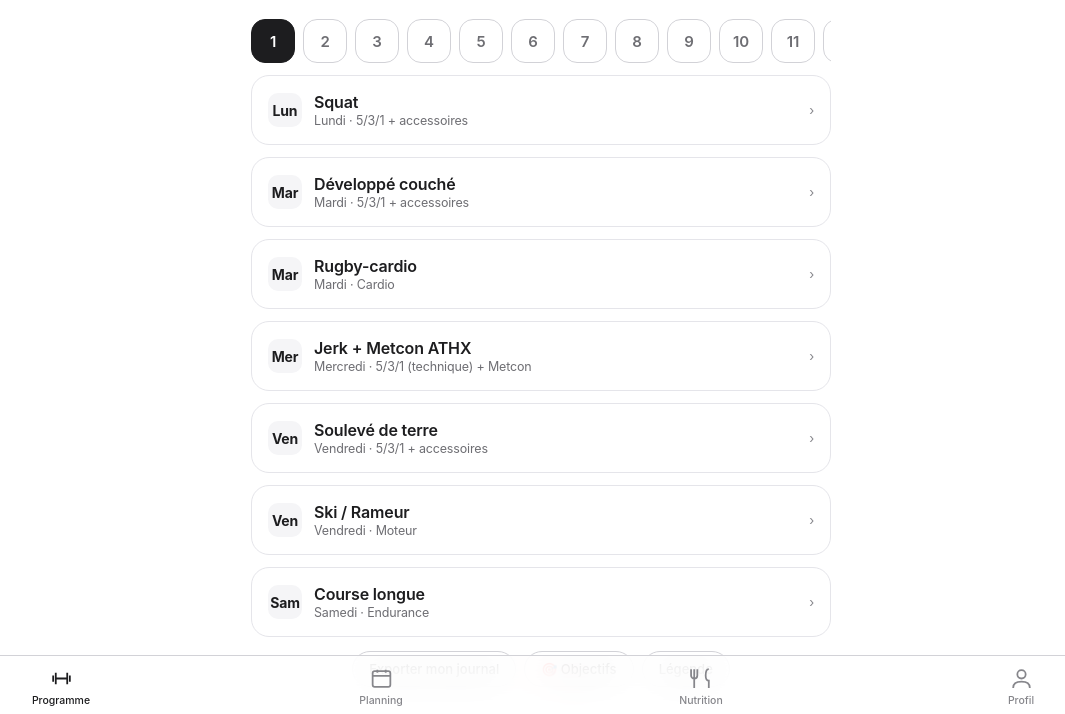
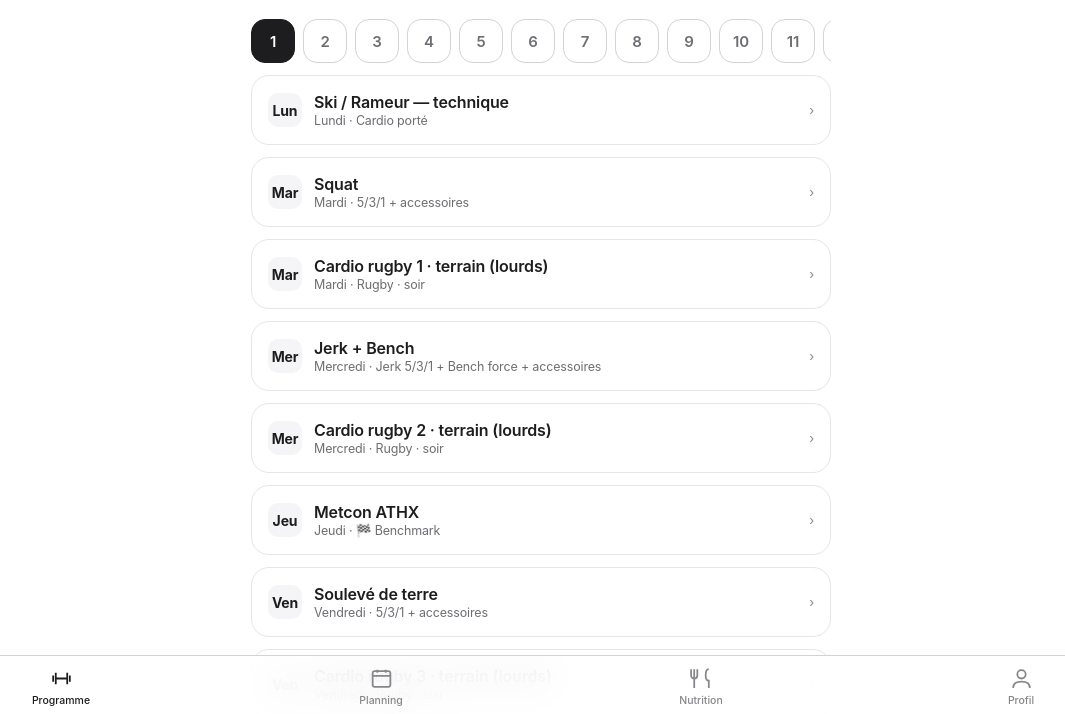
Before and after one commit to florentboucher/athx-531, a plain HTML site: page index.html in a window 1280 px wide. Shown: the part 85-799 px from the top of the page, without its empty margins (99-1164 px from the left). Drawn offline with Linux system fonts and the light colour scheme.

Commit message:
Refonte semaine : 3 muscus (mar/mer/ven), jour Jerk+Bench force, soulevé max 260, cardio rugby RC Courbevoie par semaine, ski lundi, metcon jeudi, week-end au choix
Co-Authored-By: Claude Opus 4.8 <noreply@anthropic.com>

```diff
--- a/index.html
+++ b/index.html
@@ -171,7 +171,7 @@
   <div id="legendBox" style="display:none">
     <div class="legend">
       <b>PARTIE 1 = 5/3/1</b> : le dernier set noté <b>« + »</b> se fait en <b>max de reps</b> (AMRAP), ~1 rep en réserve — jamais l'échec total. Échauffement 40/50/60% du TM avant.<br>
-      <b>Jerk</b> : pas d'AMRAP — reps prescrites +1-2 max, techniques et explosives.<br>
+      <b>Jerk</b> : pas d'AMRAP — reps prescrites +1-2 max, techniques et explosives. <b>Bench</b> (mer, après le jerk) : force sous-maximale 3×5-6, 2-3 reps en réserve, jamais l'échec.<br>
       <b>PARTIES 2+ = accessoires hypertrophie</b> (volume/prévention). <b>TEMPO</b> (ex. 30X1) : excentrique / pause basse / concentrique (X=explosif) / pause haute (s). <b>RPE</b> : intensité /10. <b>REST</b> : récup. <b>/side</b> : par côté. « enchaîner » = superset/triset (récup en fin de tour).<br>
       <b>Deload</b> (sem. 4 · 8 · 12) : reps prescrites, pas de max ; allège aussi les accessoires.
     </div>
@@ -184,8 +184,8 @@
       <table class="gtable">
         <tr><th>Lift</th><th>Départ</th><th>Visé (fin)</th><th>Gain</th></tr>
         <tr><td>Squat</td><td>210</td><td>220-225</td><td>+10-15</td></tr>
-        <tr><td>Soulevé</td><td>250</td><td>260-265</td><td>+10-15</td></tr>
-        <tr><td>Bench</td><td>170</td><td>176-180</td><td>+6-10</td></tr>
+        <tr><td>Soulevé</td><td>260</td><td>270-275</td><td>+10-15</td></tr>
+        <tr><td>Bench (force)</td><td>170</td><td>177-182</td><td>+7-12</td></tr>
         <tr><td>Jerk</td><td>160</td><td>165-170</td><td>+5-10</td></tr>
       </table>
       <p class="gnote"><b>≈ +35 à +50 kg cumulés</b> sur les 4 mouvements. Ces cibles supposent que tes maxes de départ sont réels — tes AMRAP de la semaine 1 te le confirmeront (bien au-dessus des reps cibles = tu es plus fort ; en-dessous = le TM se recale).</p>
@@ -456,18 +456,18 @@ const S531 = {
     {sets:"60 ×5 · 75 ×5 · 90 ×5",warm:"60×5 · 75×5 · 90×3",cible:"",label:"Cycle 3 · Deload — 40/50/60%",deload:true,tm:"150"}
   ],
   deadlift: [
-    {sets:"137,5 ×5 · 160 ×5 · 180 ×5+",warm:"85×5 · 105×5 · 127,5×3",cible:"~12",label:"Cycle 1 · Sem. 1 — 65/75/85%",deload:false,tm:"212,5"},
-    {sets:"150 ×3 · 170 ×3 · 190 ×3+",warm:"85×5 · 105×5 · 127,5×3",cible:"~9",label:"Cycle 1 · Sem. 2 — 70/80/90%",deload:false,tm:"212,5"},
-    {sets:"160 ×5 · 180 ×3 · 202,5 ×1+",warm:"85×5 · 105×5 · 127,5×3",cible:"~7",label:"Cycle 1 · Sem. 3 — 75/85/95%",deload:false,tm:"212,5"},
-    {sets:"85 ×5 · 105 ×5 · 127,5 ×5",warm:"85×5 · 105×5 · 127,5×3",cible:"",label:"Cycle 1 · Deload — 40/50/60%",deload:true,tm:"212,5"},
-    {sets:"142,5 ×5 · 162,5 ×5 · 185 ×5+",warm:"87,5×5 · 110×5 · 130×3",cible:"~11",label:"Cycle 2 · Sem. 1 — 65/75/85%",deload:false,tm:"217,5"},
-    {sets:"152,5 ×3 · 175 ×3 · 195 ×3+",warm:"87,5×5 · 110×5 · 130×3",cible:"~8",label:"Cycle 2 · Sem. 2 — 70/80/90%",deload:false,tm:"217,5"},
-    {sets:"162,5 ×5 · 185 ×3 · 207,5 ×1+",warm:"87,5×5 · 110×5 · 130×3",cible:"~6",label:"Cycle 2 · Sem. 3 — 75/85/95%",deload:false,tm:"217,5"},
-    {sets:"87,5 ×5 · 110 ×5 · 130 ×5",warm:"87,5×5 · 110×5 · 130×3",cible:"",label:"Cycle 2 · Deload — 40/50/60%",deload:true,tm:"217,5"},
-    {sets:"145 ×5 · 167,5 ×5 · 190 ×5+",warm:"90×5 · 110×5 · 132,5×3",cible:"~9",label:"Cycle 3 · Sem. 1 — 65/75/85%",deload:false,tm:"222,5"},
-    {sets:"155 ×3 · 177,5 ×3 · 200 ×3+",warm:"90×5 · 110×5 · 132,5×3",cible:"~8",label:"Cycle 3 · Sem. 2 — 70/80/90%",deload:false,tm:"222,5"},
-    {sets:"167,5 ×5 · 190 ×3 · 212,5 ×1+",warm:"90×5 · 110×5 · 132,5×3",cible:"~5",label:"Cycle 3 · Sem. 3 — 75/85/95%",deload:false,tm:"222,5"},
-    {sets:"90 ×5 · 110 ×5 · 132,5 ×5",warm:"90×5 · 110×5 · 132,5×3",cible:"",label:"Cycle 3 · Deload — 40/50/60%",deload:true,tm:"222,5"}
+    {sets:"142,5 ×5 · 165 ×5 · 187,5 ×5+",warm:"87,5×5 · 110×5 · 132,5×3",cible:"~12",label:"Cycle 1 · Sem. 1 — 65/75/85%",deload:false,tm:"220"},
+    {sets:"155 ×3 · 175 ×3 · 197,5 ×3+",warm:"87,5×5 · 110×5 · 132,5×3",cible:"~10",label:"Cycle 1 · Sem. 2 — 70/80/90%",deload:false,tm:"220"},
+    {sets:"165 ×5 · 187,5 ×3 · 210 ×1+",warm:"87,5×5 · 110×5 · 132,5×3",cible:"~7",label:"Cycle 1 · Sem. 3 — 75/85/95%",deload:false,tm:"220"},
+    {sets:"87,5 ×5 · 110 ×5 · 132,5 ×5",warm:"87,5×5 · 110×5 · 132,5×3",cible:"",label:"Cycle 1 · Deload — 40/50/60%",deload:true,tm:"220"},
+    {sets:"145 ×5 · 170 ×5 · 190 ×5+",warm:"90×5 · 112,5×5 · 135×3",cible:"~11",label:"Cycle 2 · Sem. 1 — 65/75/85%",deload:false,tm:"225"},
+    {sets:"157,5 ×3 · 180 ×3 · 202,5 ×3+",warm:"90×5 · 112,5×5 · 135×3",cible:"~9",label:"Cycle 2 · Sem. 2 — 70/80/90%",deload:false,tm:"225"},
+    {sets:"170 ×5 · 190 ×3 · 215 ×1+",warm:"90×5 · 112,5×5 · 135×3",cible:"~6",label:"Cycle 2 · Sem. 3 — 75/85/95%",deload:false,tm:"225"},
+    {sets:"90 ×5 · 112,5 ×5 · 135 ×5",warm:"90×5 · 112,5×5 · 135×3",cible:"",label:"Cycle 2 · Deload — 40/50/60%",deload:true,tm:"225"},
+    {sets:"150 ×5 · 172,5 ×5 · 195 ×5+",warm:"92,5×5 · 115×5 · 137,5×3",cible:"~10",label:"Cycle 3 · Sem. 1 — 65/75/85%",deload:false,tm:"230"},
+    {sets:"160 ×3 · 185 ×3 · 207,5 ×3+",warm:"92,5×5 · 115×5 · 137,5×3",cible:"~8",label:"Cycle 3 · Sem. 2 — 70/80/90%",deload:false,tm:"230"},
+    {sets:"172,5 ×5 · 195 ×3 · 217,5 ×1+",warm:"92,5×5 · 115×5 · 137,5×3",cible:"~6",label:"Cycle 3 · Sem. 3 — 75/85/95%",deload:false,tm:"230"},
+    {sets:"92,5 ×5 · 115 ×5 · 137,5 ×5",warm:"92,5×5 · 115×5 · 137,5×3",cible:"",label:"Cycle 3 · Deload — 40/50/60%",deload:true,tm:"230"}
   ],
   jerk: [
     {sets:"87,5 ×5 · 100 ×5 · 115 ×5",warm:"55×5 · 67,5×5 · 80×3",cible:"+1-2 (technique, pas d'AMRAP)",label:"Cycle 1 · Sem. 1 — 65/75/85%",deload:false,tm:"135"},
@@ -489,23 +489,42 @@ const S531 = {
 const MAINNAME = {squat:"Back Squat", deadlift:"Deadlift", bench:"Bench Press", jerk:"Split Jerk / Épaulé-jeté"};
 const MAINVID  = {squat:"Back Squat", deadlift:"Deadlift", bench:"Bench Press", jerk:"Split Jerk (épaulé-jeté)"};
 
-// Séances moteur (conditionnement)
+// Séances moteur / cardio
 const COND = {
-  ski:    {title:"Ski / Rameur", tag:"Moteur", desc:"Ski-erg ou rameur — cardio porté (assis, sans impact) : idéal après le soulevé, ça ménage jambes et dos vs la course. Format selon ton plan (intervalles P2k+6-12, ou test 2 000 m)."},
-  metcon: {title:"Metcon ATHX", tag:"Moteur", desc:"Chipper (cap ~25 min) : 2×45 cal row · 30 G2OH DB 20 kg · 30 DB bench 2×20 kg · 30 sandbag squats/carry 50 kg · 30 burpees over bench. (ou le metcon M2 de ton programme du jour)"},
-  rugby:  {title:"Rugby-cardio", tag:"Cardio", desc:"Après le bench (haut du corps), le rugby/cardio bosse le bas du corps. 30/30, Bronco, ou l'entraînement de club (rugby mar/mer/ven)."},
-  course: {title:"Course longue", tag:"Endurance", desc:"Footing long FACILE, Zone 2 (~6:45-7:15/km, HR 135-148). Base aérobie — garde-la vraiment easy pour ne pas entamer le squat du lundi."},
+  ski:     {title:"Ski / Rameur — technique", tag:"Cardio porté", desc:"Cardio porté (assis, sans impact) pour travailler la technique ski-erg / rameur. Intervalles ou volume Z2 selon ta forme — ça ménage les jambes avant la semaine."},
+  metcon:  {title:"Metcon ATHX", tag:"Moteur", desc:"Chipper (cap ~25 min) : 2×45 cal row · 30 G2OH DB 20 kg · 30 DB bench 2×20 kg · 30 sandbag squats/carry 50 kg · 30 burpees over bench."},
+  weekend: {title:"Week-end — au choix", tag:"Repos / EF", desc:"Samedi et dimanche : <b>repos complet</b>, OU une <b>sortie course longue en endurance fondamentale</b> (très facile, Z2), selon ta forme. Tu choisis."},
 };
 
-// Planning de la semaine (ordre des jours). hyp = index de la séance hypertrophie (0 squat, 1 deadlift, 2 bench) ; null = pas d'accessoires.
+// Cardio rugby terrain (RC Courbevoie) — contenu par semaine. Sem. 1 = feuille 27/07 (profils lourds), sem. 2 = feuille 03/08 (profils coureurs).
+const RUGBY = {
+  1: {
+    rugby1:{title:"Cardio rugby 1 · terrain (lourds)", desc:"<b>Échauffement</b> : gammes athlétiques (amplitude puis fréquence, poussée & pied dur, travail latéral), étirements balistiques, accélérations progressives.<br><b>Sprints</b> : 2×10 m (r 1') · 1×15 m (r 1'30-2') · 1×20 m (r 2'30-3') · 1×25 m.<br><b>Cardio</b> : 3-4 séries (récup 1'30). 1 série = 3 reps de navette <b>0-5-0-10-0-15-0-20-0</b> le + vite possible (cible &lt;30''), départ toutes les 1'30."},
+    rugby2:{title:"Cardio rugby 2 · terrain (lourds)", desc:"<b>Échauffement</b> (idem cardio 1).<br><b>WOD 1 — FOR TIME</b> : (0-20-0-40-0-60-0 + 20 burpees) → +15 burpees → +10 burpees → +5 burpees.<br><b>WOD 2</b> : 2 séries de 5 tours (récup inter-séries 3-5') : 5 burpees · 3 reps T-Test · 4 burpees · 3 reps 0-5-0-10-0-15-0 · 3 burpees · 45'' repos."},
+    rugby3:{title:"Cardio rugby 3 · terrain (lourds)", desc:"<b>Échauffement</b> (idem).<br><b>WOD 1 — TABATA 10''ON/30''OFF, 10' (3 tours)</b> : max A-R aux 5 m · poussée joug/prowler lourd ou plaquages/burpees · max A-R 10 m · poussée · max A-R 15 m.<br><b>WOD 2 — AMRAP 10'</b> : 0-5-0-10-0-15 + 20 pompes + 20 sit-ups + 20 commandos.<br><b>WOD 3</b> : idem WOD 1."},
+  },
+  2: {
+    rugby1:{title:"Cardio rugby 1 · terrain (coureurs)", desc:"<b>Échauffement</b> (gammes, étirements balistiques, accélérations, changements de direction).<br><b>Sprints</b> : 1×10 m (r 1') · 2×20 m (r 2') · 1×30 m (r 3') · 2×40 m (r 5').<br><b>Cardio</b> : 8 reps 0-22-0-40-0-60 (+ rapide que la semaine passée, départ /1', R 3') · 10 reps 0-22-0-22-0 (départ /40'', R 5') · 12 reps 0-22-0 (départ /30'')."},
+    rugby2:{title:"Cardio rugby 2 · terrain (coureurs)", desc:"<b>Échauffement</b> (idem).<br><b>BROKEN BRONCO</b> : 3 séries de [3 reps de Bronco (3×[0-20-0-40-0-60-0]) à l'allure cible de ton Bronco de reprise, R 1'30 ; puis 2 reps de Bronco même allure ou + vite]. Récup inter-séries 3-5' (mieux vaut 5' et garder l'allure)."},
+    rugby3:{title:"Cardio rugby 3 · terrain (coureurs)", desc:"<b>Échauffement</b> (idem).<br><b>WOD 1</b> : 10 reps 1' course / 30'' OFF (265-280 m).<br><b>WOD 2 — FOR TIME, 10 tours</b> : 30'' course · 10'' récup · 0-5-0-5 course, départ toutes les 1'30 (durée 25'30)."},
+  },
+};
+function rugbyContent(ck, w){ return (RUGBY[w] && RUGBY[w][ck]) ? RUGBY[w][ck] : {title:"Cardio rugby (terrain)", desc:"Séance cardio terrain du club de la semaine — reprends la feuille RC Courbevoie et note ta séance ci-dessous."}; }
+
+// Bench en FORCE sur la séance Jerk (sous-maximal, ménage le système nerveux)
+const BENCH_FORCE = {sets:"3 × 5-6 @ ~130 kg (≈77%)", note:"RPE 7-8 · garde 2-3 reps en réserve, jamais l'échec · +2,5 kg quand tu tiens 3×6 propre"};
+
+// Planning de la semaine (ordre des jours). hyp = index séance hypertrophie (0 squat, 1 deadlift, 2 bench) ; null = pas d'accessoires. bench = ajoute le bloc bench force.
 const SCHEDULE = [
-  {day:"Lundi",    kind:"lift", lift:"squat",    hyp:0,    title:"Squat"},
-  {day:"Mardi",    kind:"lift", lift:"bench",    hyp:2,    title:"Développé couché"},
-  {day:"Mardi",    kind:"cond", ck:"rugby"},
-  {day:"Mercredi", kind:"lift", lift:"jerk",     hyp:null, title:"Jerk + Metcon ATHX", metcon:true},
+  {day:"Lundi",    kind:"cond", ck:"ski"},
+  {day:"Mardi",    kind:"lift", lift:"squat",    hyp:0,    title:"Squat"},
+  {day:"Mardi",    kind:"cond", ck:"rugby1"},
+  {day:"Mercredi", kind:"lift", lift:"jerk",     hyp:2,    title:"Jerk + Bench", bench:true},
+  {day:"Mercredi", kind:"cond", ck:"rugby2"},
+  {day:"Jeudi",    kind:"cond", ck:"metcon"},
   {day:"Vendredi", kind:"lift", lift:"deadlift", hyp:1,    title:"Soulevé de terre"},
-  {day:"Vendredi", kind:"cond", ck:"ski"},
-  {day:"Samedi",   kind:"cond", ck:"course"},
+  {day:"Vendredi", kind:"cond", ck:"rugby3"},
+  {day:"Samedi",   kind:"cond", ck:"weekend"},
 ];
 function cycleInfo(w){ return {cyc:Math.floor((w-1)/4), wk:(w-1)%4}; }
 
@@ -608,10 +627,10 @@ function renderProgramme(){
     if(sc.kind==="lift"){
       const d=S531[sc.lift][week-1];
       html+=`<div class="shead" data-s="${si}"><div class="sbadge">${badge}</div>
-        <div class="stitle">${sc.title}<div class="ssub">${sc.day} · 5/3/1${sc.hyp!=null?" + accessoires":(sc.metcon?" (technique) + Metcon":" (technique)")}</div></div>
+        <div class="stitle">${sc.title}<div class="ssub">${sc.day} · ${sc.bench?"Jerk 5/3/1 + Bench force":"5/3/1"}${sc.hyp!=null?" + accessoires":""}</div></div>
         <div class="chev">›</div></div><div class="sbody">`;
       // Partie 1 — 5/3/1
-      html+=`<div class="part"><div class="plabel">Partie 1 — ${sc.title} · 5/3/1</div>`;
+      html+=`<div class="part"><div class="plabel">Partie 1 — ${sc.bench?"Jerk":sc.title} · 5/3/1</div>`;
       html+=`<div class="pmeta">${d.label} · échauffement ${d.warm}${d.deload?` · <span class="pnote">décharge : reps prescrites, pas de max</span>`:``}</div>`;
       const mn=MAINNAME[sc.lift], vn=MAINVID[sc.lift];
       const yt=VIDEOS[vn]||("https://www.youtube.com/results?search_query="+encodeURIComponent(vn+" technique"));
@@ -621,6 +640,17 @@ function renderProgramme(){
         <a class="vid" href="${yt}" target="_blank" rel="noopener">Vidéo ›</a></div>
         <textarea class="log ${val.trim()?"filled":""}" data-key="${key}"
           placeholder="Charges × reps réalisées (surtout le dernier set +)…">${val.replace(/</g,"&lt;")}</textarea></div>`;
+      // Partie 2 — Bench force (jour Jerk)
+      if(sc.bench){
+        const bk=`w${week}-bench-force`, bv=(LOG[bk]||""), byt=VIDEOS["Bench Press"];
+        html+=`<div class="part"><div class="plabel">Partie 2 — Développé couché · Force</div>
+          <div class="pmeta">${BENCH_FORCE.sets} · <span class="pnote">${BENCH_FORCE.note}</span></div>
+          <div class="ex"><div class="exhead">
+            <div class="exname">${BENCH_FORCE.sets}<div class="extarget">Bench Press · force sous-maximale (protège le nerveux après le jerk)</div></div>
+            <a class="vid" href="${byt}" target="_blank" rel="noopener">Vidéo ›</a></div>
+            <textarea class="log ${bv.trim()?"filled":""}" data-key="${bk}"
+              placeholder="Charge × reps (ex. 130×6 · 130×6 · 130×5)…">${bv.replace(/</g,"&lt;")}</textarea></div>`;
+      }
       // Accessoires hypertrophie (Parties 2+)
       if(sc.hyp!=null){
         BLOCKS[bi][sc.hyp].parts.slice(1).forEach((p,pi)=>{
@@ -661,14 +691,27 @@ function renderProgramme(){
       }
       html+=`</div>`;
     } else {
-      const c=COND[sc.ck];
+      let title, tag, desc, ph="Ce que j'ai fait (temps, distance, format, sensations…)";
+      if(sc.ck==='metcon'){
+        const c=COND.metcon, benches=[1,4,8,12], isB=benches.includes(week), prev=benches.filter(w=>w<week).pop();
+        title=c.title; tag=isB?'🏁 Benchmark':'Moteur';
+        desc = isB ? (week===1
+            ? `<b>Semaine test — BASELINE.</b> Fais le chipper de référence <b>chronométré</b> et note ton temps : ton point de départ à battre.<br>${c.desc}`
+            : `<b>Semaine test.</b> Refais le <b>même</b> chipper de référence, chronométré. Compare à la <b>sem. ${prev}</b> pour mesurer tes progrès.<br>${c.desc}`)
+          : `<b>Metcon libre / varié.</b> Choisis un <b>autre format</b> que le benchmark (varie durée court/moyen/long et modalité), selon ton ressenti ou ton plan ATHX. Benchmark refait sem. <b>1 · 4 · 8 · 12</b>.`;
+        ph = isB?"Ton TEMPS sur le chipper (+ sensations)…":"Le metcon fait aujourd'hui (format, temps…)";
+      } else if(sc.ck.indexOf('rugby')===0){
+        const r=rugbyContent(sc.ck, week); title=r.title; tag="Rugby · soir"; desc=r.desc; ph="Ta séance rugby (temps, ressenti…)";
+      } else {
+        const c=COND[sc.ck]; title=c.title; tag=c.tag; desc=c.desc;
+      }
       html+=`<div class="shead" data-s="${si}"><div class="sbadge">${badge}</div>
-        <div class="stitle">${c.title}<div class="ssub">${sc.day} · ${c.tag}</div></div>
+        <div class="stitle">${title}<div class="ssub">${sc.day} · ${tag}</div></div>
         <div class="chev">›</div></div><div class="sbody">`;
       const key=`w${week}-cond-${sc.ck}`, val=(LOG[key]||"");
-      html+=`<div class="part"><div class="pmeta">${c.desc}</div>
+      html+=`<div class="part"><div class="pmeta">${desc}</div>
         <textarea class="log ${val.trim()?"filled":""}" data-key="${key}"
-          placeholder="Ce que j'ai fait (temps, distance, format, sensations…)">${val.replace(/</g,"&lt;")}</textarea></div></div>`;
+          placeholder="${ph}">${val.replace(/</g,"&lt;")}</textarea></div></div>`;
     }
     card.innerHTML=html; app.appendChild(card);
   });
@@ -693,11 +736,11 @@ function exportLog(){
             const v=LOG[`w${w}-${sc.lift}-a${pi}-e${ei}`];
             if(v&&v.trim()) ses+=`  • ${e[0]} : ${v.trim()}\n`; }));
         }
-        if(sc.metcon){ const v=LOG[`w${w}-cond-metcon`]; if(v&&v.trim()) ses+=`  • Metcon ATHX : ${v.trim()}\n`; }
+        if(sc.bench){ const v=LOG[`w${w}-bench-force`]; if(v&&v.trim()) ses+=`  • Bench (force) : ${v.trim()}\n`; }
         if(ses) wk+=` ${sc.day} — ${sc.title}\n${ses}`;
       } else {
         const v=LOG[`w${w}-cond-${sc.ck}`];
-        if(v&&v.trim()) wk+=` ${sc.day} — ${COND[sc.ck].title}\n  • ${v.trim()}\n`;
+        if(v&&v.trim()){ const t = sc.ck.indexOf('rugby')===0 ? rugbyContent(sc.ck,w).title : (COND[sc.ck]?COND[sc.ck].title:sc.ck); wk+=` ${sc.day} — ${t}\n  • ${v.trim()}\n`; }
       }
     });
     if(wk) out+=`=== SEMAINE ${w} ===\n${wk}\n`;
@@ -712,13 +755,19 @@ function toggleGoals(){ const b=document.getElementById("goalsBox"); b.style.dis
 // ---------- PLANNING (kanban glissable) ----------
 const DAYS=["Lundi","Mardi","Mercredi","Jeudi","Vendredi","Samedi","Dimanche"];
 const PLAN_ITEMS={
-  squat:{label:"Squat",tag:"Force"}, bench:{label:"Développé couché",tag:"Force"},
-  jerkmetcon:{label:"Jerk + Metcon",tag:"Force + Moteur"}, deadlift:{label:"Soulevé de terre",tag:"Force"},
-  ski:{label:"Ski / Rameur",tag:"Moteur"}, rugby:{label:"Rugby-cardio",tag:"Cardio"}, course:{label:"Course longue",tag:"Endurance"},
+  ski:{label:"Ski / Rameur (technique)",tag:"Cardio porté"},
+  squat:{label:"Squat",tag:"Force 5/3/1"},
+  rugby1:{label:"Cardio rugby 1",tag:"Rugby · soir"},
+  jerkbench:{label:"Jerk + Bench",tag:"Force"},
+  rugby2:{label:"Cardio rugby 2",tag:"Rugby · soir"},
+  metcon:{label:"Metcon",tag:"Moteur"},
+  deadlift:{label:"Soulevé de terre",tag:"Force 5/3/1"},
+  rugby3:{label:"Cardio rugby 3",tag:"Rugby · soir"},
+  weekend:{label:"Repos / sortie EF",tag:"Week-end"},
 };
-const PLAN_TO_SCHED={squat:0,bench:1,rugby:2,jerkmetcon:3,deadlift:4,ski:5,course:6};
-const DEFAULT_PLAN_IDS={Lundi:["squat"],Mardi:["bench","rugby"],Mercredi:["jerkmetcon"],Jeudi:[],Vendredi:["deadlift","ski"],Samedi:["course"],Dimanche:[]};
-const BS="athx_boards_v1";
+const PLAN_TO_SCHED={ski:0,squat:1,rugby1:2,jerkbench:3,rugby2:4,metcon:5,deadlift:6,rugby3:7,weekend:8};
+const DEFAULT_PLAN_IDS={Lundi:["ski"],Mardi:["squat","rugby1"],Mercredi:["jerkbench","rugby2"],Jeudi:["metcon"],Vendredi:["deadlift","rugby3"],Samedi:["weekend"],Dimanche:[]};
+const BS="athx_boards_v2";
 let BOARDS=JSON.parse(localStorage.getItem(BS)||"{}");
 function saveBoards(){ localStorage.setItem(BS, JSON.stringify(BOARDS)); }
 function freshBoard(){ const b={}; DAYS.forEach(d=>b[d]=(DEFAULT_PLAN_IDS[d]||[]).map(id=>({t:'s',id}))); return b; }
```
